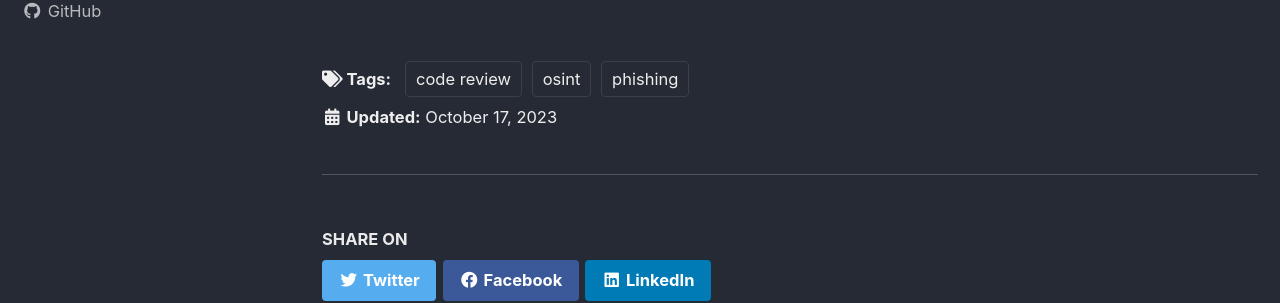
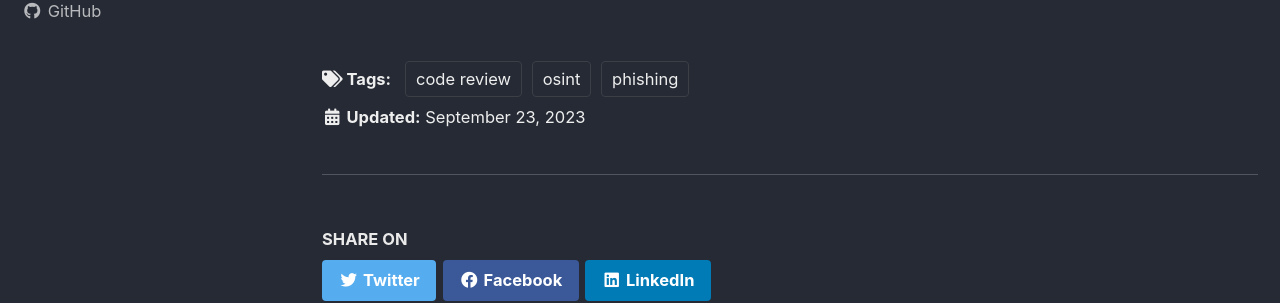
Before and after one commit to martinstnv/blog, a Jekyll site: the page built from _posts/2023-09-23-from-source-to-suspect.md, in a window 1280 px wide and 1016 px high. Shown: the part 360-663 px from the top of the window. Built offline with Jekyll 4.4.1, drawn with Linux system fonts in a browser that asks for light colours; cached includes are drawn as plain includes.

Commit message:
updated story date

```diff
--- a/_posts/2023-10-17-from-source-to-suspect.md
+++ b/_posts/2023-09-23-from-source-to-suspect.md
@@ -1,7 +1,7 @@
 ---
 layout: single
 title: From Source to Suspect
-date: 2023-10-17
+date: 2023-09-23
 classes: wide
 tags:
   - phishing
```
